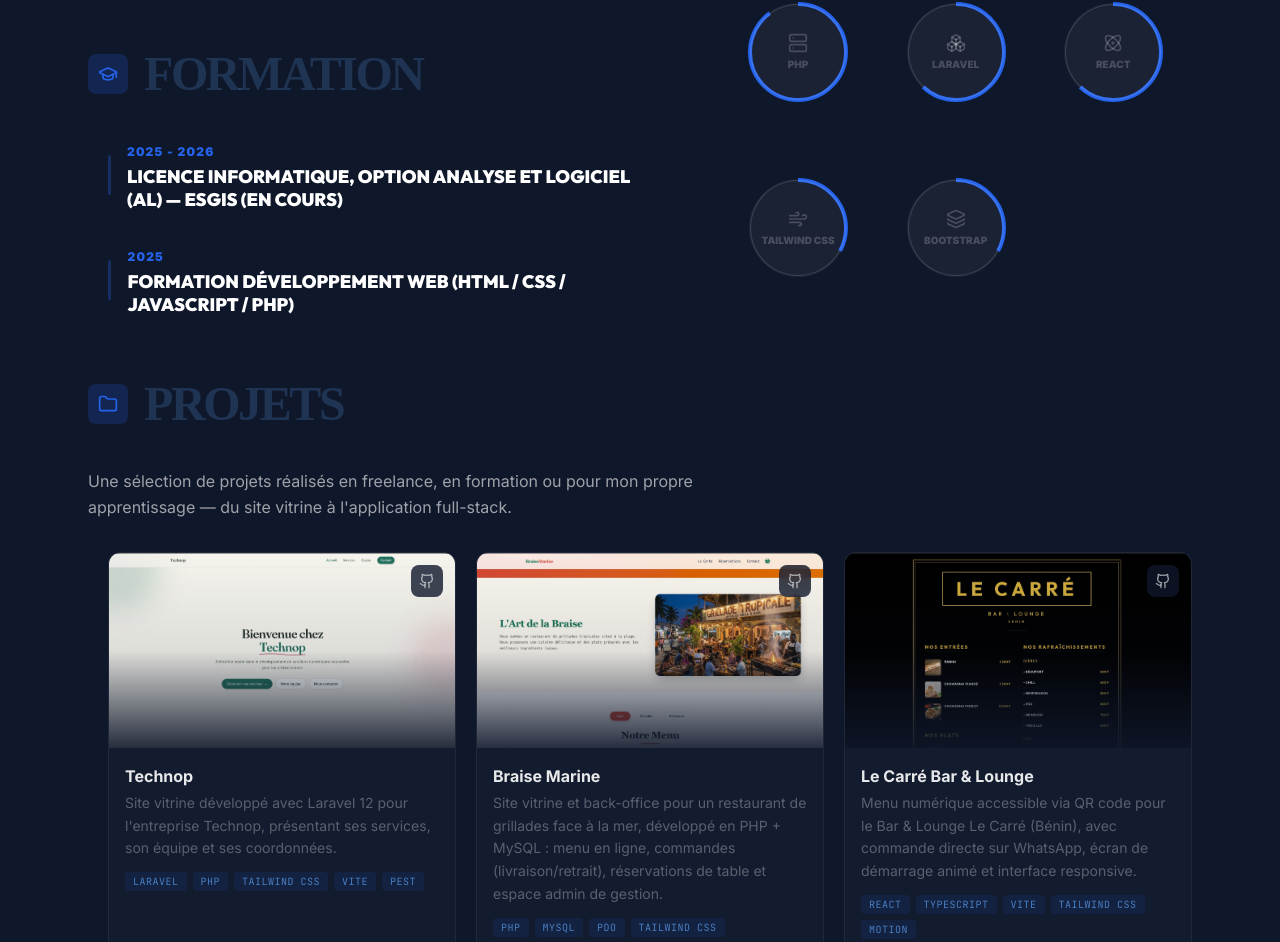
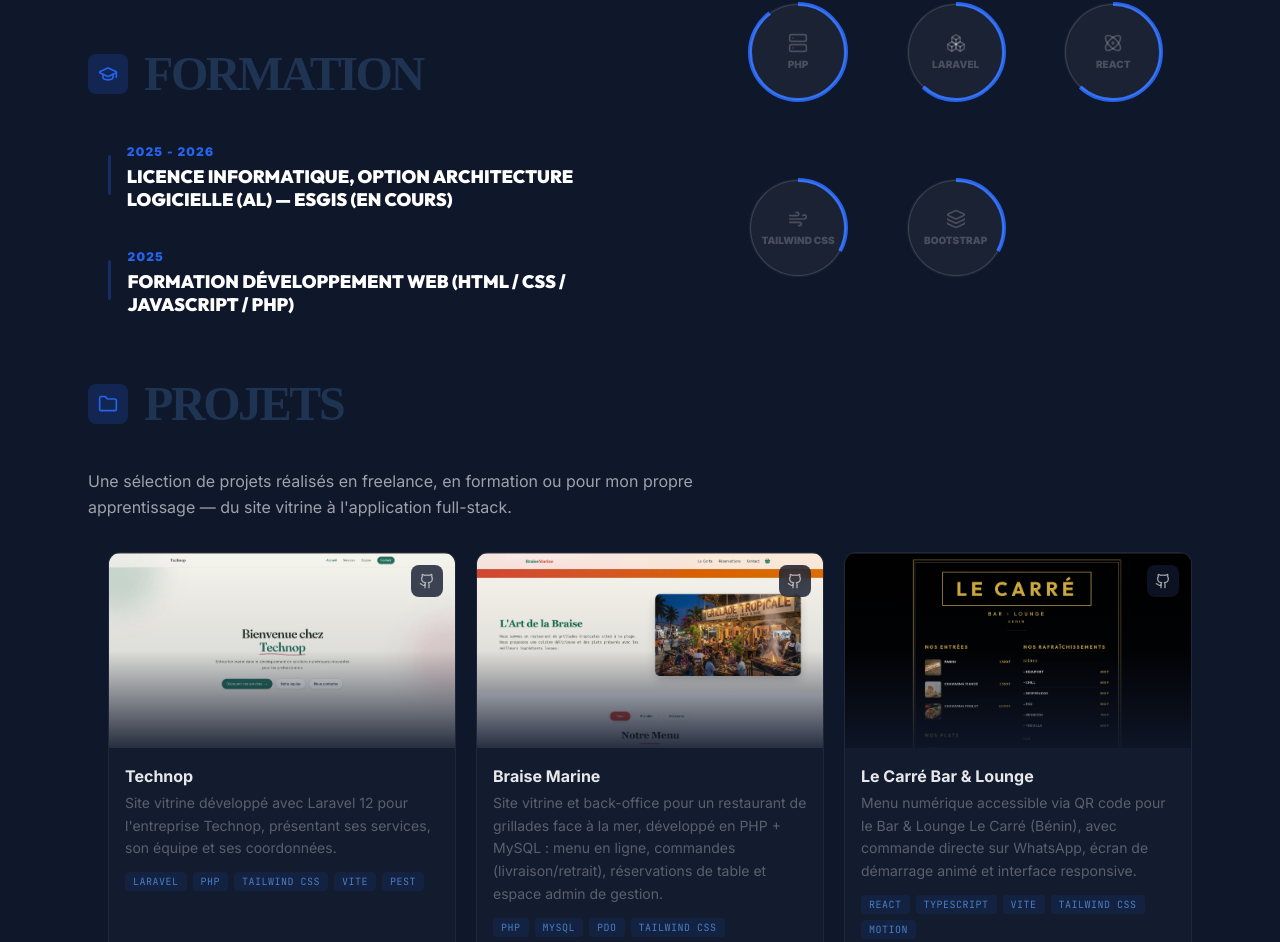
Before and after one commit to adariori/Portefolio, a React (Vite) app: page / in a window 1280 px wide. Shown: the part 988-1930 px from the top of the page. Built offline with nearby package versions, Linux system fonts and the light colour scheme; no server answers; a web font is replaced by a local one.

Commit message:
Corrige le nom du parcours : Architecture Logicielle (AL) au lieu de Analyse et Logiciel

```diff
--- a/src/data.ts
+++ b/src/data.ts
@@ -104,7 +104,7 @@ export const EXPERIENCES: Experience[] = [
 export const EDUCATIONS: Education[] = [
   {
     period: '2025 - 2026',
-    degree: 'Licence Informatique, option Analyse et Logiciel (AL) — ESGIS (en cours)',
+    degree: 'Licence Informatique, option Architecture Logicielle (AL) — ESGIS (en cours)',
   },
   {
     period: '2025',
```
Also changed, not shown: 1 other file (tests, documents, lock files or other folders).
